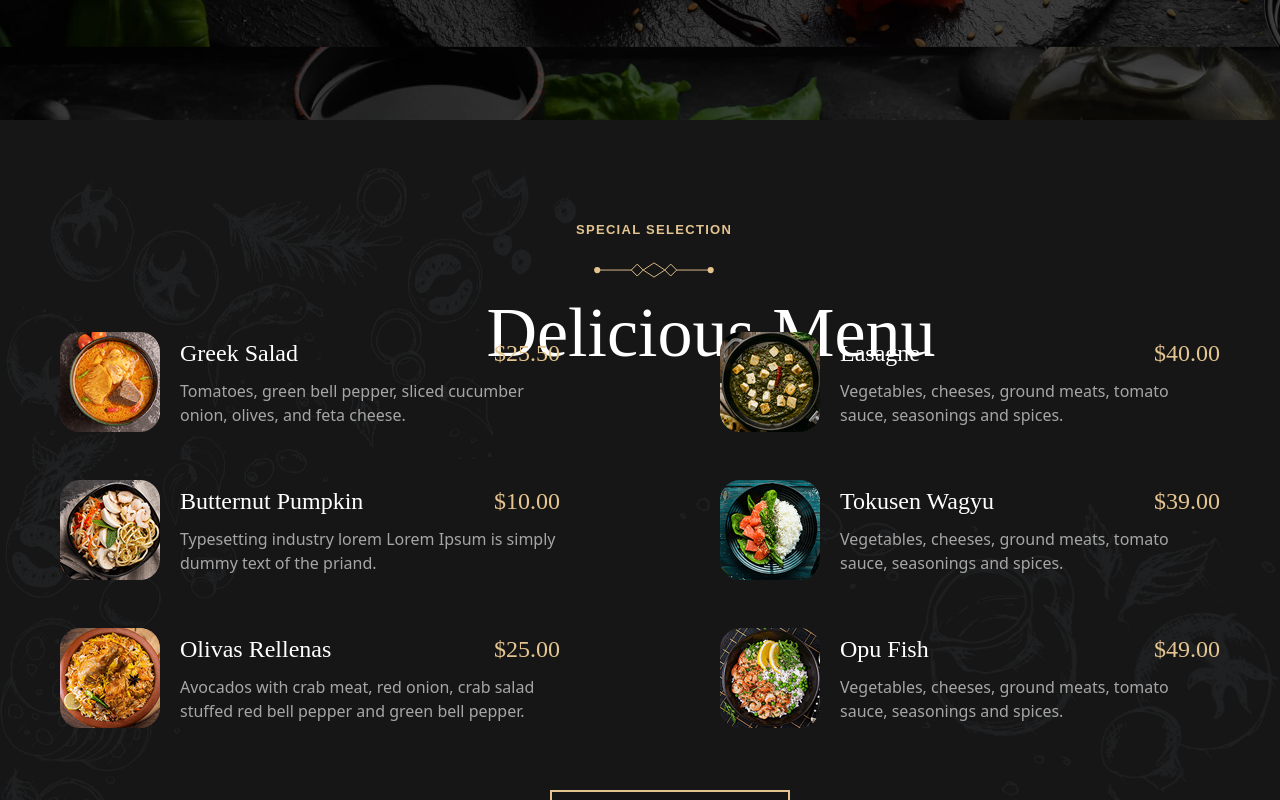
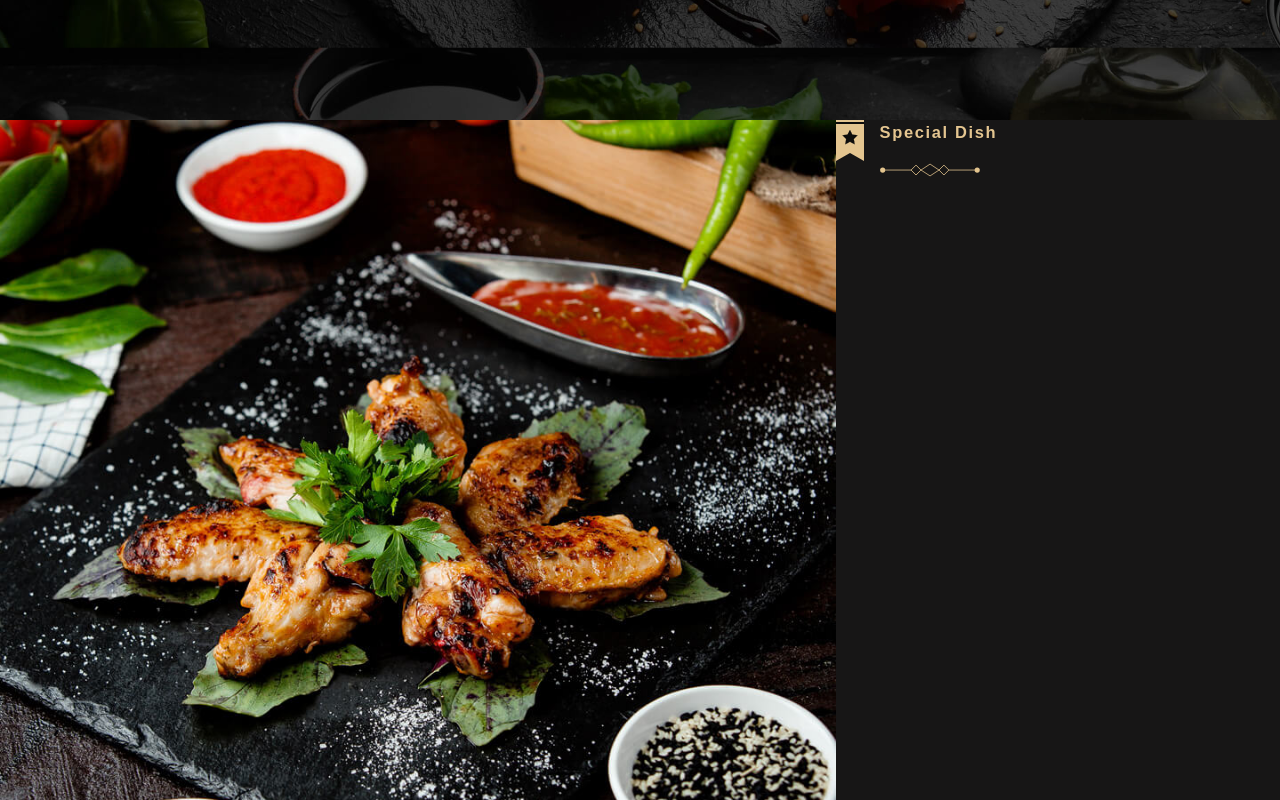
Before and after one commit to SalhineRachid/GRILLI, a React (Vite) app: page / in a window 1280 px wide. Shown: the part 680-1480 px from the top of the page. Built offline with nearby package versions, Linux system fonts and the light colour scheme; a web font is replaced by a local one.

Commit message:
saving the streak

```diff
--- a/src/App.jsx
+++ b/src/App.jsx
@@ -3,6 +3,7 @@ import viteLogo from '/vite.svg'
 import Navbar from './Components/Navbar'
 import Home from './Pages/Home'
 import Menu from './Pages/Menu'
+import SpeciatDish from './Pages/SpeciatDish'
 function App() {
 
 
@@ -10,7 +11,9 @@ function App() {
     <>
       <Navbar />
       <Home />
+      <SpeciatDish />
       <Menu />
+
     </>
   )
 }
--- a/src/Pages/Menu.jsx
+++ b/src/Pages/Menu.jsx
@@ -55,7 +55,7 @@ function Menu() {
 
   return (
     <div className="relative h-screen w-full flex justify-center items-center bg-[#171616]">
-      <div className="absolute left-[45%] top-[100px] z-10 flex flex-col justify-center items-center">
+      <div className="absolute left-[45%] top-[6rem] z-10 flex flex-col justify-center items-center">
                 <h4
                   id="apply-dm_sans-font"
                   className="font-bold  text-[13px] text-[hsl(38,61%,73%)] tracking-widest"
@@ -74,7 +74,7 @@ function Menu() {
         <img className="absolute w-[full] upDownMotion z-0" src={shape6}/>
       </div>
 
-      <div className="w-[full] h-[70%] flex justify-center items-center gap-40  top-[130px] absolute z-10">
+      <div className="w-[full] h-[70%] flex justify-center items-center gap-40  top-[10rem] absolute z-10">
          <div className="w-[60%] flex flex-col justify-between items-center gap-12 text-white">
           {
           leftColumn.map((item , index) => (<MenuItem
@@ -103,7 +103,7 @@ function Menu() {
 
       <button
             id="apply-dm_sans-font"
-            className="absolute z-10 top-[80%] left-[43%] text-white w-[240px] h-[57px] bg-transparent  font-bold text-[12px] tracking-[3px] border-[hsl(38,61%,73%)] border-2 mt-[30px] hover:bg-[hsl(38,61%,73%)] hover:text-black hover:cursor-pointer transition-all duration-300"
+            className="absolute z-10 top-[80%] left-[43%] text-white w-[15rem] h-[57px] bg-transparent  font-bold text-[12px] tracking-[3px] border-[hsl(38,61%,73%)] border-2 mt-[30px] hover:bg-[hsl(38,61%,73%)] hover:text-black hover:cursor-pointer transition-all duration-300"
           >
             {menuData.page.buttonText}
           </button>
--- /dev/null
+++ b/src/Pages/SpeciatDish.jsx
@@ -0,0 +1,29 @@
+import React from "react";
+import SpecialDishPic from "../assets/special-dish-banner.jpg";
+import separator from "../assets/separator.svg";
+import favIcon from "../assets/badge-1.png";
+function SpeciatDish() {
+  return (
+    <div className="w-full h-screen flex bg-[#171616]">
+      <img className="w-half h-screen" src={SpecialDishPic} />
+      <div className="w-half h-[100%] flex justify-center items-center">
+        <div className="w-[18rem] h-screen flex gap-4">
+          <div>
+            <img src={favIcon} />
+          </div>
+          <div>
+            <h4
+              id="apply-dm_sans-font"
+              className="font-bold  text-[1.03rem] text-[hsl(38,61%,73%)] tracking-widest"
+            >
+              Special Dish
+            </h4>
+            <img src={separator} className="w-[100px] h-[50px] " />
+          </div>
+        </div>
+      </div>
+    </div>
+  );
+}
+
+export default SpeciatDish;
```
Also changed, not shown: src/assets/badge-1.png (added), src/assets/special-dish-banner.jpg (added).
